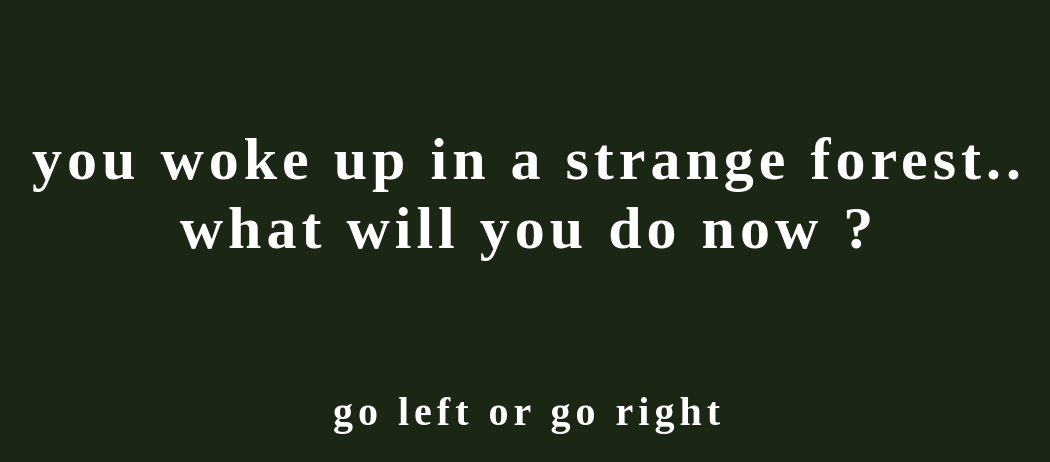
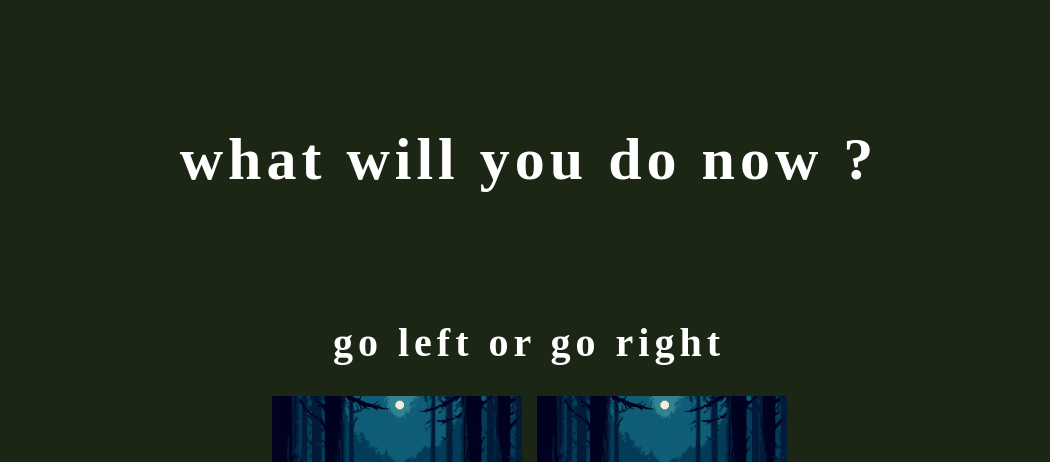
Before and after one commit to maryumsaj/hypertext-narrative2.5, a plain HTML site: page index.html in a window 1280 px wide. Shown: the top 462 px of the page, without its empty margins (111-1161 px from the left). Drawn offline with Linux system fonts and the light colour scheme.

Commit message:
Update index.html

```diff
--- a/index.html
+++ b/index.html
@@ -59,7 +59,7 @@ a {font-size: 20px;
     <audio src="Yume 2kki OST - Weeping Lake (Extended).mp3" autoplay loop></audio>
 
     <center>
-      <h1>you woke up in a strange forest.. what will you do now ?</h1>
+      <h1>what will you do now ?</h1>
       <h2>go left   or   go right</h2>
       <a href="https://maryumsaj.github.io/hypertext-narrative3/">
         <img src="pathway-left.jpg" width="250">
```
